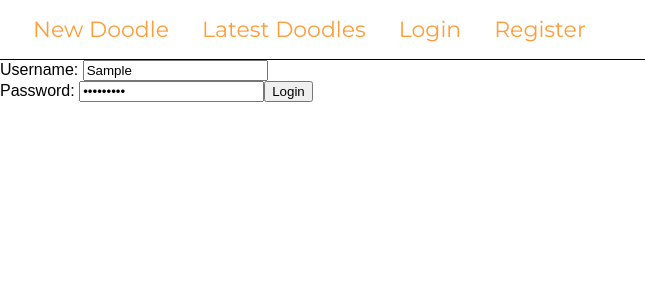
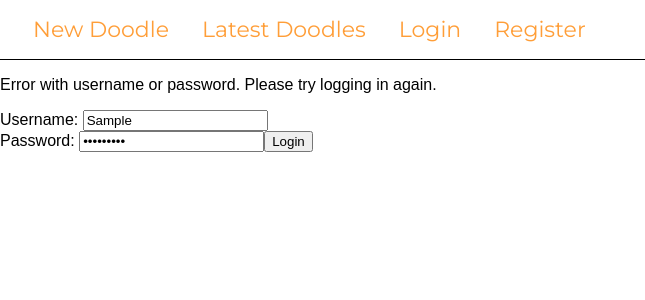
Before and after one commit to depaolif/doodledocs, a React app in the folder doodledocs-react/: page /login in a window 1280 px wide. Both pictures are taken after typing "Sample", "Sample123" into the empty fields and a click on the input "Login". Shown: the top 300 px of the page, without its empty margins (0-645 px from the left). Built offline with nearby package versions, Linux system fonts and the light colour scheme; no server answers.

Commit message:
added login error message

```diff
--- a/doodledocs-react/src/components/Login.js
+++ b/doodledocs-react/src/components/Login.js
@@ -10,7 +10,8 @@ class Login extends Component {
 
 		this.state = {
 			username: '',
-			password: ''
+			password: '',
+			failed: false
 		}
 
 		this.handleInput = this.handleInput.bind(this)
@@ -48,15 +49,28 @@ class Login extends Component {
 				this.props.history.push('/')
 			})
 		})
+		.catch((error) => {
+			this.setState({
+				failed: true
+			});
+		})
 	}
 
 	render() {
+		let failMessage = this.state.failed ?
+			<div id="failedLogin">
+				<p>Error with username or password. Please try logging in again.</p>
+			</div> :
+			null
 		return (
-			<form onSubmit={this.handleSubmit}>
-				<label>Username: </label><input type="text" name="username" value={this.state.username} onChange={this.handleInput} /><br></br>
-				<label>Password: </label><input type="password" name="password" value={this.state.password} onChange={this.handleInput} />
-				<input type="submit" value="Login" />
-			</form>
+			<div>
+				{failMessage}
+				<form onSubmit={this.handleSubmit}>
+					<label>Username: </label><input type="text" name="username" value={this.state.username} onChange={this.handleInput} /><br></br>
+					<label>Password: </label><input type="password" name="password" value={this.state.password} onChange={this.handleInput} />
+					<input type="submit" value="Login" />
+				</form>
+			</div>
 		)
 	}
 }
```
